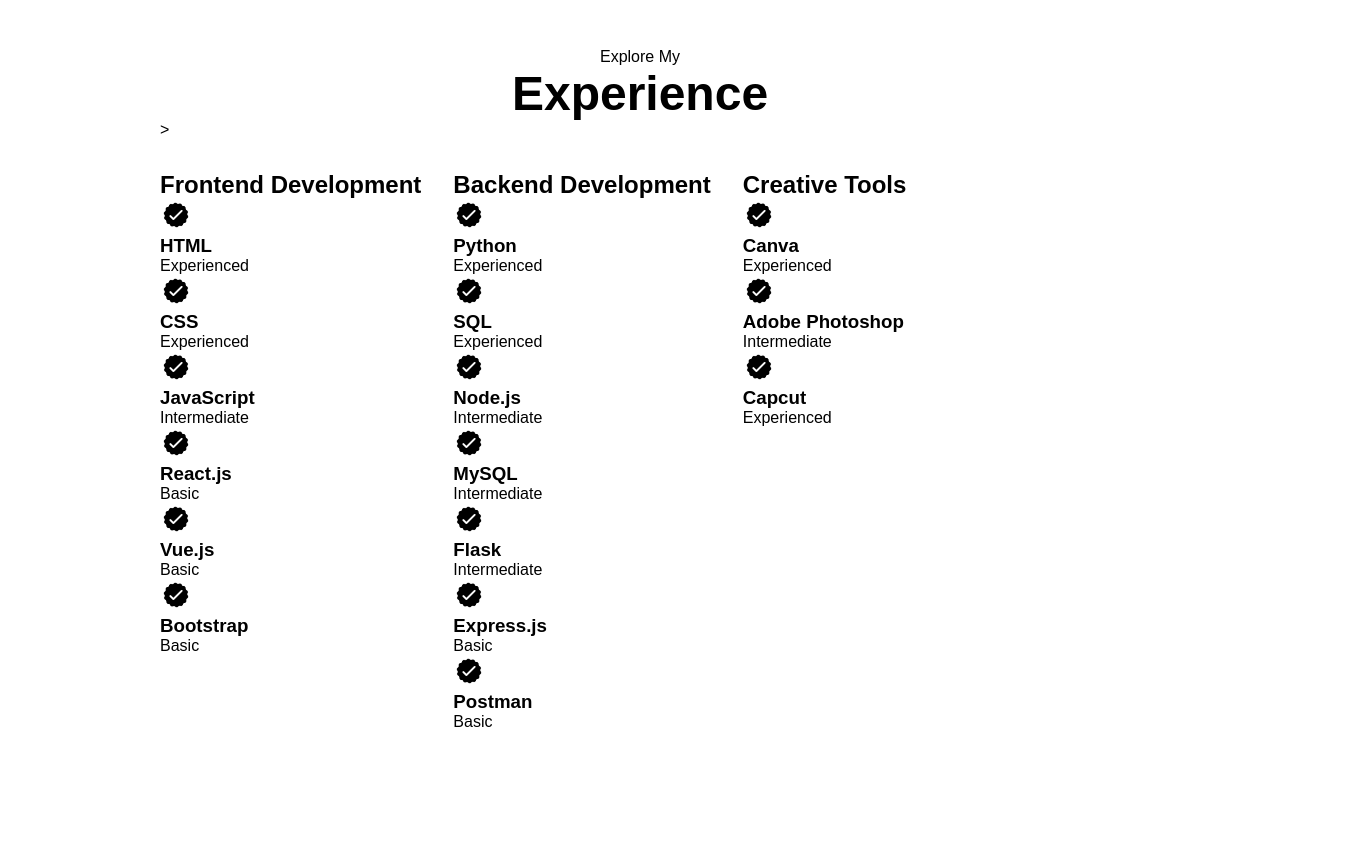
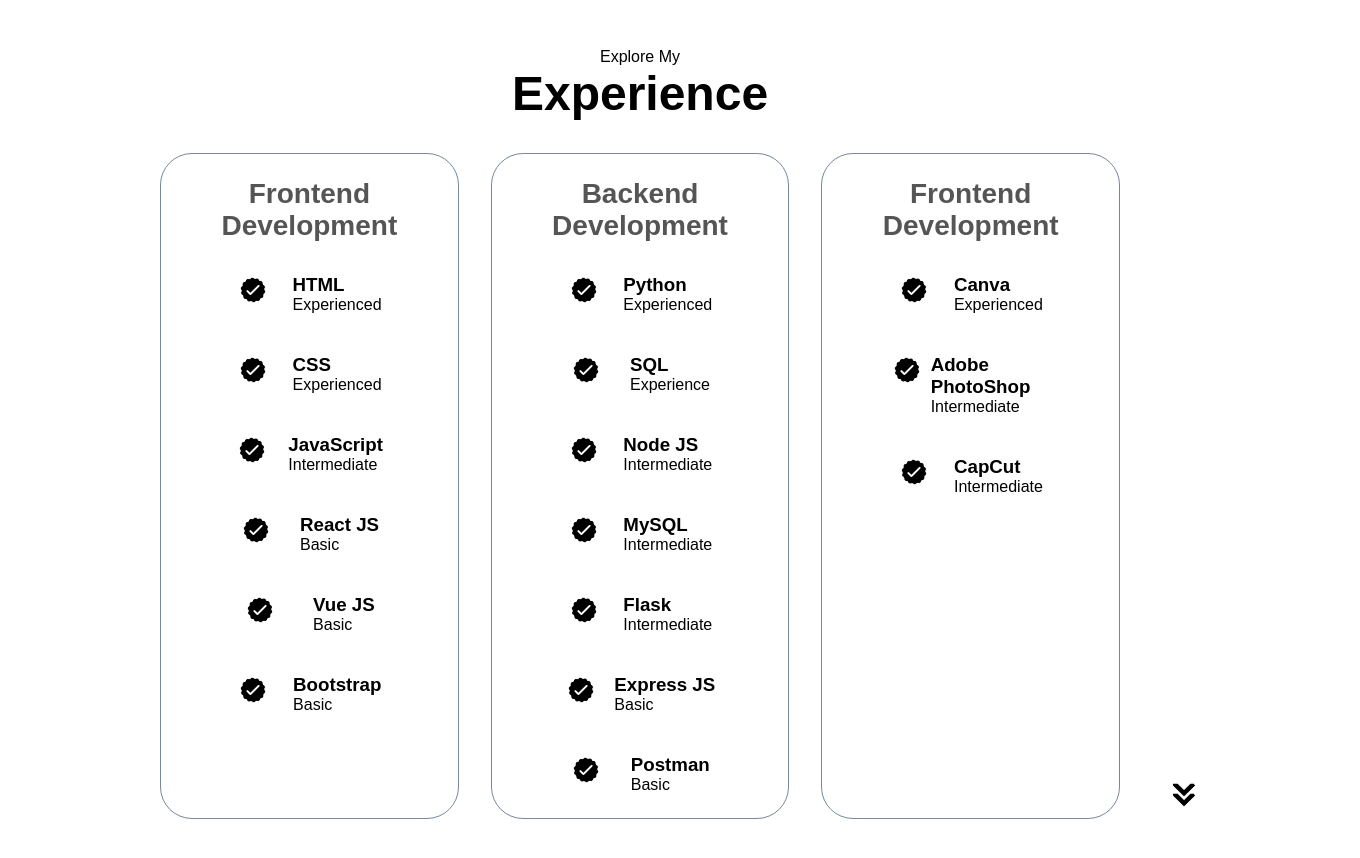
Before and after one commit to Ejjedkins/Elijah-Jedkins-Portfolio, a plain HTML site: page index.html in a window 1280 px wide. Shown: the part 1480-2338 px from the top of the page, 1360 px wide, since content can reach past the window. Before the commit the page ends 2216 px from the top, so only its background shows below. Drawn offline with Linux system fonts and the light colour scheme; a web font is replaced by a local one.

Commit message:
Debugging and styling experience section

```diff
--- a/index.html
+++ b/index.html
@@ -91,140 +91,206 @@
         <img src="./assets/arrow.png" alt="Arrow Icon" class="icon arrow" onclick="location.href='./#experience'"/>
     </section>
     <section id="experience">
-    <p class ="section__text__p1"> Explore My</p>
-    <h1 class="title"> Experience</h1>>
-    <div class = "expereince-details-container">
+        <p class ="section__text__p1">Explore My</p>
+        <h1 class="title">Experience</h1>
+        <div class = "experience-details-container">
             <div class="about-containers">
-        <div class="details-containers">
-            <h2 class="expereince-sub-title"> Frontend Development</h2>
-            <div class="article-container"></div>
+                <div class="details-container">
+                    <h2 class="experience-sub-title">Frontend Development</h2>
+                    <div class="article-container">
                       <article>
-                    <img src="./assets/checkmark.png" alt="expereince" class="icon"/>
+                        <img
+                          src="./assets/checkmark.png"
+                          alt="Experience icon"
+                          class="icon"
+                        />
                         <div>
                           <h3>HTML</h3>
-                        <P>Experienced</P>
+                          <p>Experienced</p>
                         </div>
                       </article>
                       <article>
-                    <img src="./assets/checkmark.png" alt="expereince" class="icon"/>
+                        <img
+                          src="./assets/checkmark.png"
+                          alt="Experience icon"
+                          class="icon"
+                        />
                         <div>
                           <h3>CSS</h3>
-                        <P>Experienced</P>
+                          <p>Experienced</p>
                         </div>
                       </article>
                       <article>
-                    <img src="./assets/checkmark.png" alt="expereince" class="icon"/>
+                        <img
+                          src="./assets/checkmark.png"
+                          alt="Experience icon"
+                          class="icon"
+                        />
                         <div>
                           <h3>JavaScript</h3>
-                        <P>Intermediate</P>
+                          <p>Intermediate</p>
                         </div>
                       </article>
                       <article>
-                    <img src="./assets/checkmark.png" alt="expereince" class="icon"/>
+                        <img
+                          src="./assets/checkmark.png"
+                          alt="Experience icon"
+                          class="icon"
+                        />
                         <div>
-                        <h3>React.js</h3>
-                        <P>Basic</P>
+                          <h3>React JS</h3>
+                          <p>Basic</p>
                         </div>
                       </article>
                       <article>
-                    <img src="./assets/checkmark.png" alt="expereince" class="icon"/>
+                        <img
+                          src="./assets/checkmark.png"
+                          alt="Experience icon"
+                          class="icon"
+                        />
                         <div>
-                        <h3>Vue.js</h3>
-                        <P>Basic</P>
+                          <h3>Vue JS</h3>
+                          <p>Basic</p>
                         </div>
                       </article>
                       <article>
-                    <img src="./assets/checkmark.png" alt="expereince" class="icon"/>
+                        <img
+                          src="./assets/checkmark.png"
+                          alt="Experience icon"
+                          class="icon"
+                        />
                         <div>
                           <h3>Bootstrap</h3>
-                        <P>Basic</P>
+                          <p>Basic</p>
                         </div>
                       </article>
-
                     </div>
-        <div class="details-containers">
-            <h2 class="expereince-sub-title"> Backend Development</h2>
-            <div class="article-container"></div>
+                  </div>
+                  <div class="details-container">
+                    <h2 class="experience-sub-title">Backend Development</h2>
+                    <div class="article-container">
                       <article>
-                    <img src="./assets/checkmark.png" alt="expereince" class="icon"/>
+                        <img
+                          src="./assets/checkmark.png"
+                          alt="Experience icon"
+                          class="icon"
+                        />
                         <div>
                           <h3>Python</h3>
-                        <P>Experienced</P>
+                          <p>Experienced</p>
                         </div>
                       </article>
                       <article>
-                    <img src="./assets/checkmark.png" alt="expereince" class="icon"/>
+                        <img
+                          src="./assets/checkmark.png"
+                          alt="Experience icon"
+                          class="icon"
+                        />
                         <div>
                           <h3>SQL</h3>
-                        <P>Experienced</P>
+                          <p>Experience</p>
                         </div>
                       </article>
                       <article>
-                    <img src="./assets/checkmark.png" alt="expereince" class="icon"/>
+                        <img
+                          src="./assets/checkmark.png"
+                          alt="Experience icon"
+                          class="icon"
+                        />
                         <div>
-                        <h3>Node.js</h3>
-                        <P>Intermediate</P>
+                          <h3>Node JS</h3>
+                          <p>Intermediate</p>
                         </div>
                       </article>
                       <article>
-                    <img src="./assets/checkmark.png" alt="expereince" class="icon"/>
+                        <img
+                          src="./assets/checkmark.png"
+                          alt="Experience icon"
+                          class="icon"
+                        />
                         <div>
                           <h3>MySQL</h3>
-                        <P>Intermediate</P>
+                          <p>Intermediate</p>
                         </div>
                       </article>
                       <article>
-                    <img src="./assets/checkmark.png" alt="expereince" class="icon"/>
+                        <img
+                          src="./assets/checkmark.png"
+                          alt="Experience icon"
+                          class="icon"
+                        />
                         <div>
                           <h3>Flask</h3>
-                        <P>Intermediate</P>
+                          <p>Intermediate</p>
                         </div>
                       </article>
                       <article>
-                    <img src="./assets/checkmark.png" alt="expereince" class="icon"/>
+                        <img
+                          src="./assets/checkmark.png"
+                          alt="Experience icon"
+                          class="icon"
+                        />
                         <div>
-                        <h3>Express.js</h3>
-                        <P>Basic</P>
+                          <h3>Express JS</h3>
+                          <p>Basic</p>
                         </div>
                       </article>
                       <article>
-                    <img src="./assets/checkmark.png" alt="expereince" class="icon"/>
+                        <img
+                          src="./assets/checkmark.png"
+                          alt="Experience icon"
+                          class="icon"
+                        />
                         <div>
                           <h3>Postman</h3>
-                        <P>Basic</P>
+                          <p>Basic</p>
                         </div>
                       </article>
-
                     </div>
-        <div class="details-containers">
-            <h2 class="expereince-sub-title"> Creative Tools</h2>
-            <div class="article-container"></div>
+                  </div>
+                  <div class="details-container">
+                    <h2 class="experience-sub-title">Frontend Development</h2>
+                    <div class="article-container">
                         <article>
-                    <img src="./assets/checkmark.png" alt="expereince" class="icon"/>
+                            <img
+                              src="./assets/checkmark.png"
+                              alt="Experience icon"
+                              class="icon"
+                            />
                             <div>
                               <h3>Canva</h3>
-                        <P>Experienced</P>
+                              <p>Experienced</p>
                             </div>
                           </article>
                           <article>
-                    <img src="./assets/checkmark.png" alt="expereince" class="icon"/>
+                            <img
+                              src="./assets/checkmark.png"
+                              alt="Experience icon"
+                              class="icon"
+                            />
                             <div>
-                        <h3>Adobe Photoshop</h3>
-                        <P>Intermediate</P>
+                              <h3>Adobe PhotoShop</h3>
+                              <p>Intermediate</p>
                             </div>
                           </article>
                           <article>
-                    <img src="./assets/checkmark.png" alt="expereince" class="icon"/>
+                            <img
+                              src="./assets/checkmark.png"
+                              alt="Experience icon"
+                              class="icon"
+                            />
                             <div>
-                        <h3>Capcut</h3>
-                        <P>Experienced</P>
+                              <h3>CapCut</h3>
+                              <p>Intermediate</p>
                             </div>
                           </article>
                     </div>
                   </div>
             </div>
+        </div>
         <img src="./assets/arrow.png" alt="Arrow Icon" class="icon arrow" onclick="location.href='./#projects'"/>
     </section>
+    <section id ="project"></section>
     <script src="script.js"></script>
 </body>
 </html>
--- a/style.css
+++ b/style.css
@@ -306,3 +306,42 @@
     text-align: center;
     border-radius: 2rem;
 }
+
+/*Experience Section*/
+
+#experience {
+    position: relative;
+  }
+
+  .experience-sub-title {
+    color: rgb(85, 85, 85);
+    font-weight: 600;
+    font-size: 1.75rem;
+    margin-bottom: 2rem;
+  }
+
+  .experience-details-container {
+    display: flex;
+    justify-content: center;
+    flex-direction: column;
+  }
+
+  .article-container {
+    display: flex;
+    text-align: initial;
+    flex-wrap: wrap;
+    flex-direction: row;
+    gap: 2.5rem;
+    justify-content: space-around;
+  }
+
+  article {
+    display: flex;
+    width: 10rem;
+    justify-content: space-around;
+    gap: 0.5rem;
+  }
+
+  article .icon {
+    cursor: default;
+  }
```
Lines whose indentation alone changed are shown as unchanged.
